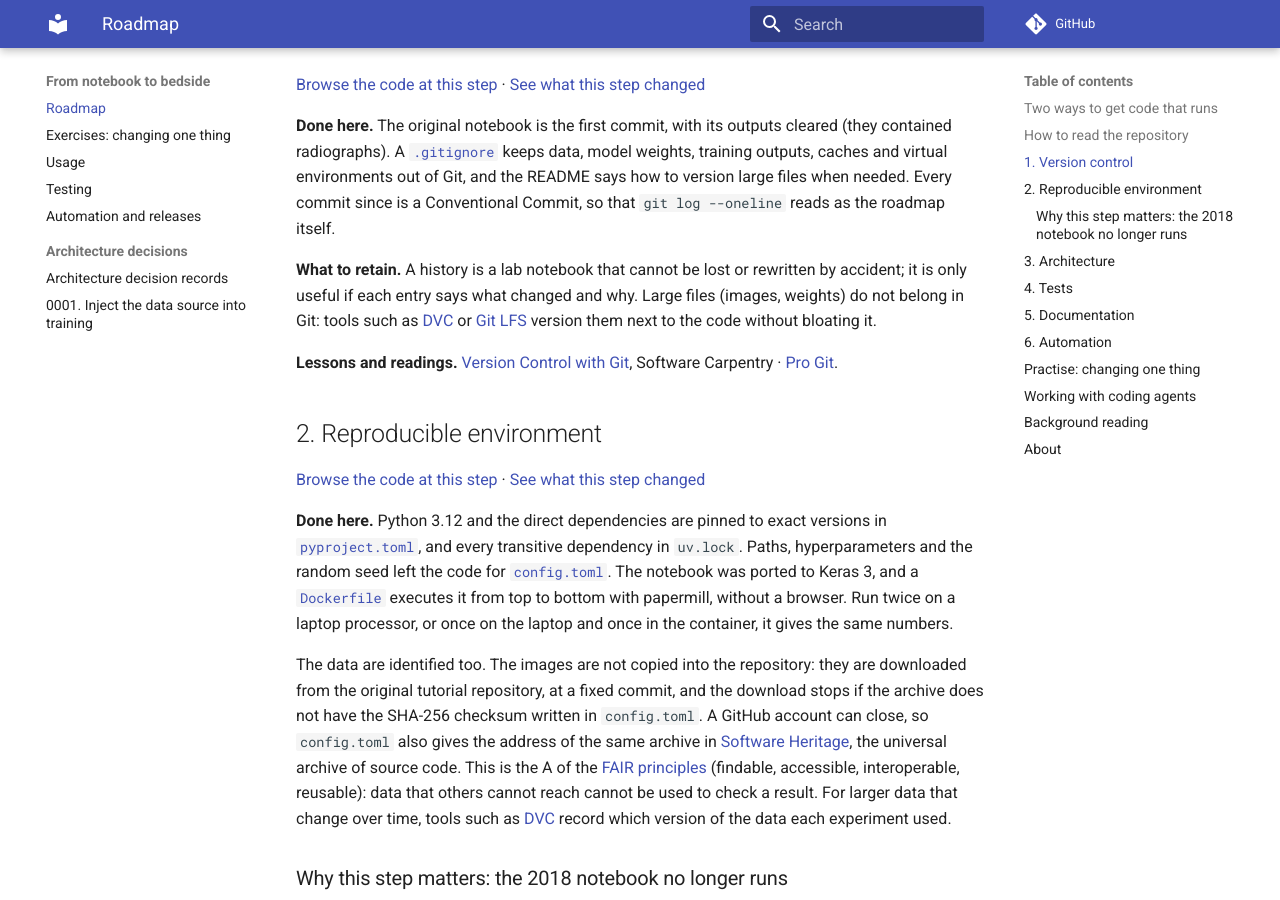
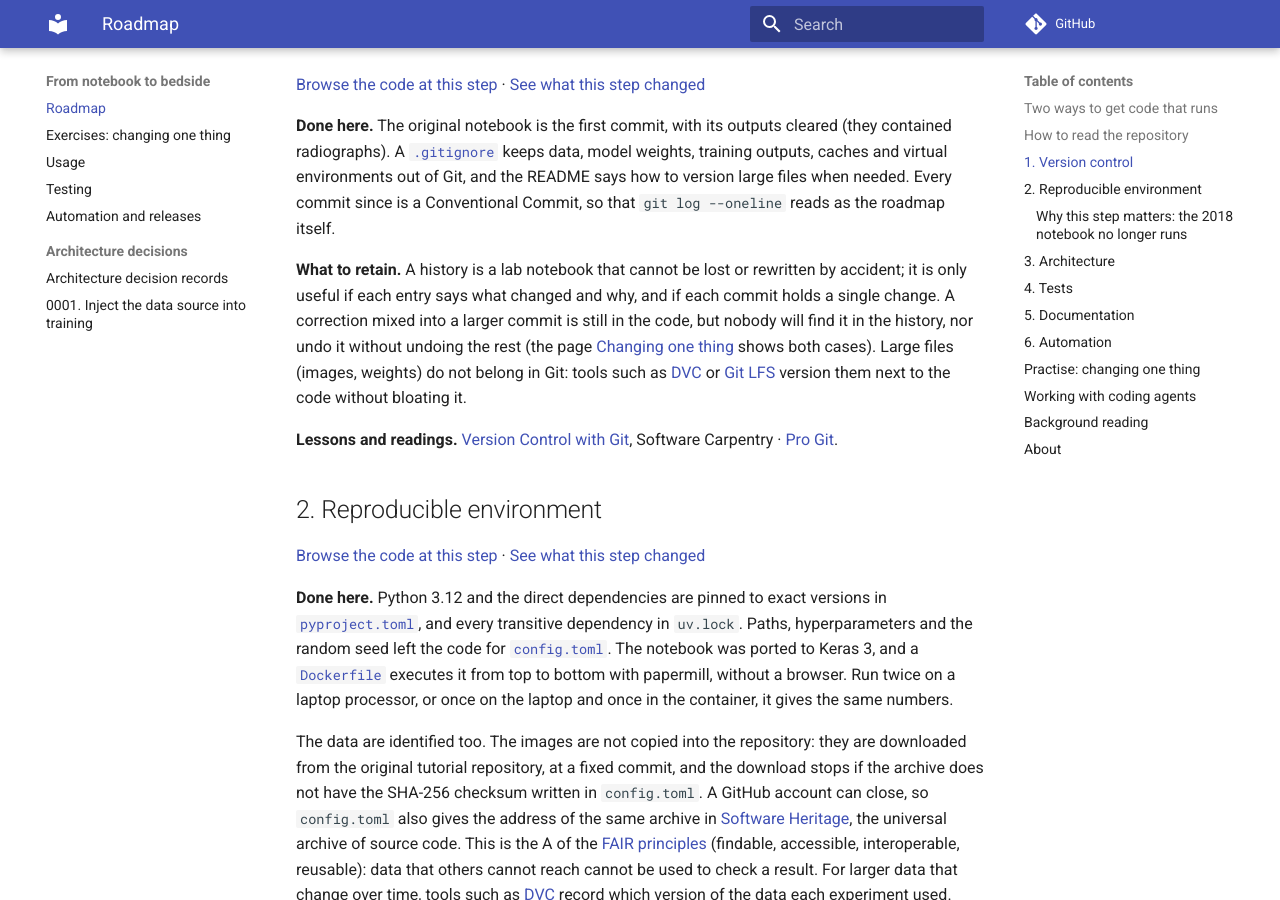
Before and after one commit to tomboulier/tef-health-notebook-to-bedside, an MkDocs documentation site: the page built from docs/index.md, in a window 1280 px wide and 900 px high, scrolled down 1120 px. Built offline with MkDocs 1.6.1 and Material for MkDocs 9.7.7, drawn with Linux system fonts in a browser that asks for light colours; comment, search, counter and statistics services are not loaded.

Commit message:
docs: ask for one change per commit at step 1
Co-Authored-By: Claude Opus 5.5 <noreply@anthropic.com>

```diff
--- a/docs/index.md
+++ b/docs/index.md
@@ -64,7 +64,10 @@ roadmap itself.
 
 **What to retain.** A history is a lab notebook that cannot be lost or
 rewritten by accident; it is only useful if each entry says what changed and
-why. Large files (images, weights) do not belong in Git: tools such as
+why, and if each commit holds a single change. A correction mixed into a
+larger commit is still in the code, but nobody will find it in the history,
+nor undo it without undoing the rest (the page
+[Changing one thing](exercises.md) shows both cases). Large files (images, weights) do not belong in Git: tools such as
 [DVC](https://dvc.org) or [Git LFS](https://git-lfs.com) version them next to
 the code without bloating it.
 
```
